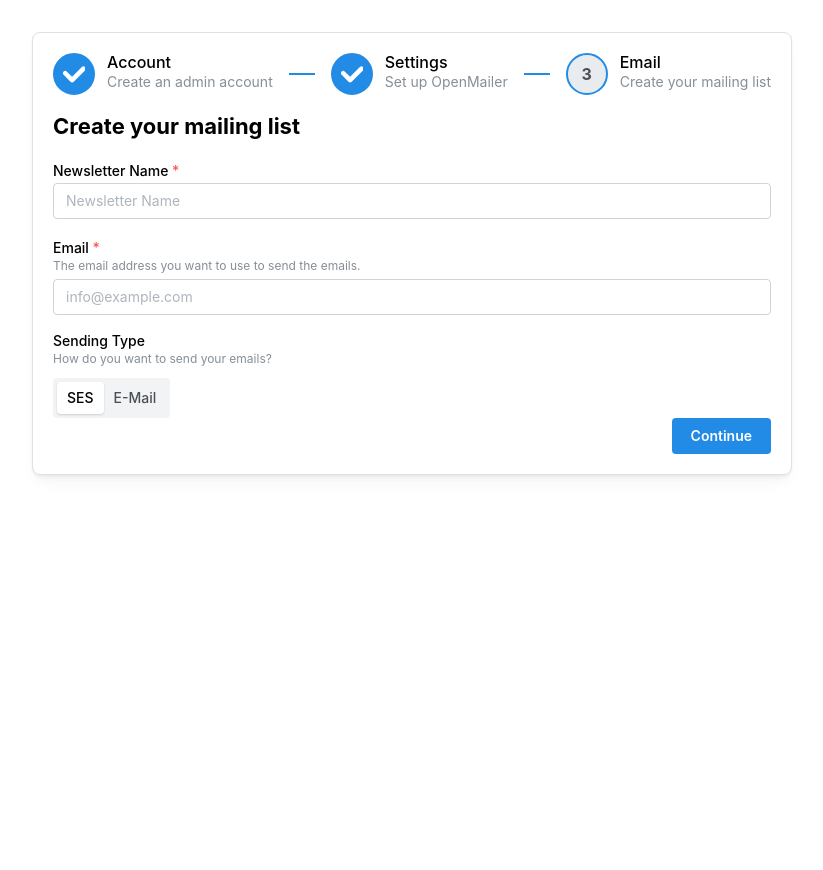
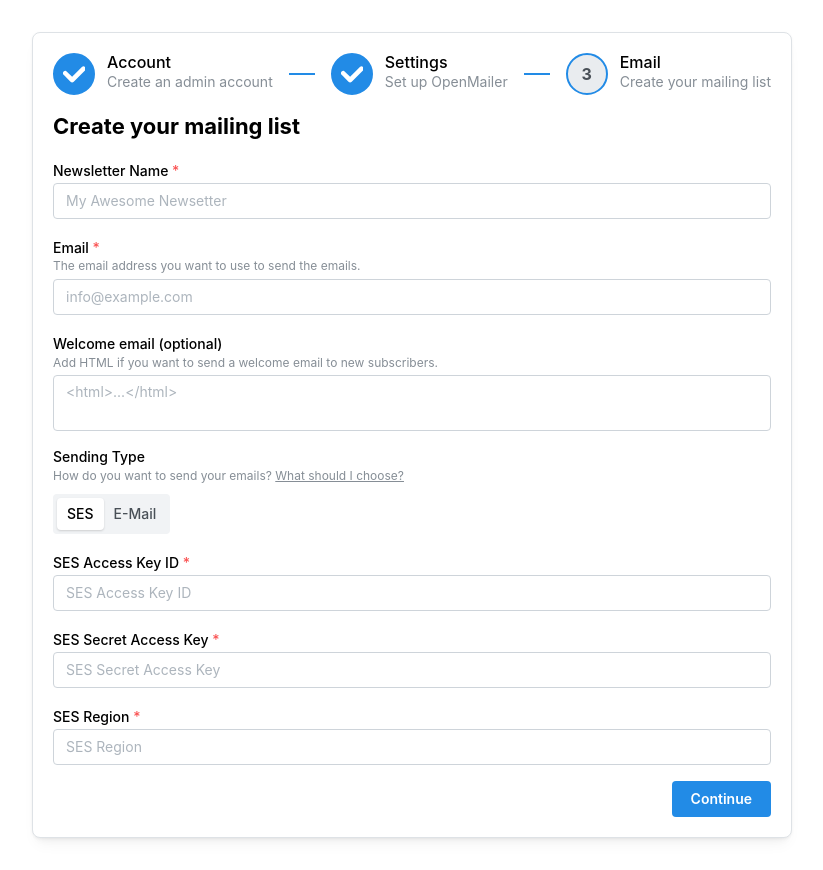
Before and after one commit to Vincenius/OpenMailer, a Next.js app: page /setup in a window 1280 px wide. Shown: the whole page, without its empty margins (228-1051 px from the left). Before the commit the page ends 800 px from the top, so only its background shows below. Built offline with nearby package versions, Linux system fonts and the light colour scheme; no server answers.

Commit message:
various updates on set up

```diff
--- a/lib/models/settings.ts
+++ b/lib/models/settings.ts
@@ -8,10 +8,9 @@ export interface Settings {
   api_key: string,
   database: string,
   sending_type: string, // 'email' or 'ses'
-  ses_user?: string,
-  ses_password?: string,
+  ses_key?: string,
+  ses_secret?: string,
   ses_region?: string,
-  email_user?: string,
   email_pass?: string,
   email_host?: string,
 }
@@ -41,7 +40,7 @@ export class SettingsDAO {
     return result;
   }
 
-  async create(user: Settings): Promise<void> {
-    await this.collection.insertOne(user);
+  async create(settings: Settings): Promise<void> {
+    await this.collection.insertOne(settings);
   }
 }
--- a/src/components/NewsletterSettings.tsx
+++ b/src/components/NewsletterSettings.tsx
@@ -1,9 +1,13 @@
 import React, { useState } from 'react'
-import { Box, Text, TextInput, Flex, Button, SegmentedControl } from '@mantine/core'
+import { Text, TextInput, Flex, Button, SegmentedControl, Popover, Textarea } from '@mantine/core'
+import useSWR from 'swr'
+import { updateFetch } from '../utils/updater'
+import fetcher from '../utils/fetcher'
 
 type Props = {
   loading: boolean,
   setLoading: (loading: boolean) => void,
+  database?: string,
 }
 
 const NewsetterSettings = (props: Props) => {
@@ -11,8 +15,20 @@ const NewsetterSettings = (props: Props) => {
   const [formValues, setFormValues] = useState<any>({})
   const [type, setType] = useState('ses')
 
-  const handleSubmit = (e: React.SyntheticEvent): void => {
+  const handleSubmit = async (e: React.SyntheticEvent) => {
     e.preventDefault();
+    setLoading(true)
+
+    let database = props.database
+    if (!database) {
+      const { message } = await updateFetch({ url: '/api/admin', method: 'PUT', body: { name: formValues.name } })
+      database = message
+    }
+
+    updateFetch({ url: '/api/settings', method: 'POST', body: { ...formValues, database } })
+      .finally(() => {
+        setLoading(false)
+      })
   }
 
   const handleChange = (target: EventTarget): void => {
@@ -26,7 +42,7 @@ const NewsetterSettings = (props: Props) => {
   return <form onSubmit={handleSubmit}>
     <TextInput
       label="Newsletter Name"
-      placeholder="Newsletter Name"
+      placeholder="My Awesome Newsetter"
       mb="md"
       name="name"
       onChange={(event) => handleChange(event.currentTarget)}
@@ -44,9 +60,34 @@ const NewsetterSettings = (props: Props) => {
       required
     />
 
+    <Textarea
+      label="Welcome email (optional)"
+      description="Add HTML if you want to send a welcome email to new subscribers."
+      placeholder="<html>...</html>"
+      mb="md"
+      name="welcome_email"
+      onChange={(event) => handleChange(event.currentTarget)}
+    />
+    {/* preview? */}
+
     <Text size="sm" fw={500}>Sending Type</Text>
-    <Text size="xs" mb="xs" c="dimmed">How do you want to send your emails?</Text>
-    {/* todo info icon box */}
+    <Text size="xs" mb="xs" c="dimmed">
+      How do you want to send your emails?&nbsp;
+
+      <Popover width={200} position="bottom" withArrow shadow="md">
+        <Popover.Target>
+          <u style={{ cursor: 'pointer' }}>What should I choose?</u>
+        </Popover.Target>
+        <Popover.Dropdown>
+          <Text size="xs">
+            Sending via your email accont is only recommended for small lists (up to ~100-200 subscribers).
+            Usually email providers limit or block bulk sending. Check your provider for more info.<br/>
+            It is recommended to set up <a href="https://aws.amazon.com/ses/" target="_blank" rel="noopener noreferrer" style={{ textDecoration: "underline" }}>AWS SES</a> instead.
+            This ensures that your emails are delivered to your subscribers.
+          </Text>
+        </Popover.Dropdown>
+      </Popover>
+    </Text>
     <SegmentedControl
       data={[
         { label: 'SES', value: 'ses' },
@@ -54,21 +95,58 @@ const NewsetterSettings = (props: Props) => {
       ]}
       value={type}
       onChange={setType}
+      mb="md"
     />
 
     { type === 'ses' && <>
-      {/* ses_user?: string,
-      ses_password?: string,
-      ses_region?: string, */}
+      <TextInput
+        label="SES Access Key ID"
+        placeholder="SES Access Key ID"
+        mb="md"
+        name="ses_key"
+        onChange={(event) => handleChange(event.currentTarget)}
+        required
+      />
+      <TextInput
+        label="SES Secret Access Key"
+        placeholder="SES Secret Access Key"
+        mb="md"
+        name="ses_secret"
+        type="password"
+        onChange={(event) => handleChange(event.currentTarget)}
+        required
+      />
+      <TextInput
+        label="SES Region"
+        placeholder="SES Region"
+        mb="md"
+        name="ses_region"
+        onChange={(event) => handleChange(event.currentTarget)}
+        required
+      />
     </> }
 
     { type === 'email' && <>
-      {/* email_user?: string,
-      email_pass?: string,
-      email_host?: string, */}
+      <TextInput
+        label="Email Password"
+        placeholder="Password of the email used above"
+        mb="md"
+        name="email_pass"
+        type="password"
+        onChange={(event) => handleChange(event.currentTarget)}
+        required
+      />
+      <TextInput
+        label="Email Host"
+        placeholder="smtp.example.com"
+        mb="md"
+        name="email_host"
+        onChange={(event) => handleChange(event.currentTarget)}
+        required
+      />
     </> }
 
-    {/* welcome email?? */}
+    {/* todo test connection */}
 
     <Flex justify="flex-end">
       <Button type="submit" loading={loading}>Continue</Button>
--- a/src/pages/_app.tsx
+++ b/src/pages/_app.tsx
@@ -1,9 +1,11 @@
 import '@/styles/globals.css'
 import '@mantine/core/styles.css';
 import '@mantine/dates/styles.css';
+import '@mantine/notifications/styles.css';
 
 import type { AppProps } from 'next/app'
 import { MantineProvider, createTheme } from '@mantine/core';
+import { Notifications } from '@mantine/notifications';
 import { SessionProvider } from "next-auth/react"
 
 const theme = createTheme({
@@ -13,7 +15,8 @@ const theme = createTheme({
 export default function App({ Component, pageProps: { session, ...pageProps } }: AppProps) {
   return <SessionProvider session={session}>
       <MantineProvider theme={theme}>
-      <Component {...pageProps} />
-    </MantineProvider>
+        <Notifications />
+        <Component {...pageProps} />
+      </MantineProvider>
   </SessionProvider>
 }
--- a/src/pages/api/admin.ts
+++ b/src/pages/api/admin.ts
@@ -1,12 +1,21 @@
 import type { NextApiResponse } from 'next'
+import { getServerSession } from "next-auth/next"
 import withMongoDB, { CustomRequest } from '../../../lib/db'
 import { AdminDAO } from '../../../lib/models/admin'
 import withAuth from '../../../lib/auth';
+import { authOptions } from "../api/auth/[...nextauth]"
+
+const getDBName = (inputString: string) => {
+  let modifiedString = inputString.toLowerCase();
+  modifiedString = modifiedString.replace(/[^\w\s]/g, ''); // Remove special characters
+  modifiedString = modifiedString.replace(/\s+/g, '-'); // Replace spaces with "-"
+  return modifiedString;
+}
 
 type Result = {
   message: string,
 } | {
-  exists: boolean,
+  initialized: boolean,
 }
 
 const updateSettings = async (req: CustomRequest, res: NextApiResponse<Result>) => {
@@ -28,6 +37,30 @@ const updateSettings = async (req: CustomRequest, res: NextApiResponse<Result>)
   res.status(200).json({ message: 'success' })
 }
 
+const addNewsletter = async (req: CustomRequest, res: NextApiResponse<Result>) => {
+  const adminDAO = new AdminDAO(req.db);
+  const settings = await adminDAO.getSettings();
+
+  let dbName = getDBName(req.body.name);
+  let i = 1
+  while (settings.newsletters.find((n) => n.database === dbName)) {
+    i++;
+    dbName = `${getDBName(req.body.name)}-${i}`
+  }
+
+  await adminDAO.updateSettings({ _id: settings._id }, {
+    newsletters: [
+      ...settings.newsletters,
+      {
+        name: req.body.name,
+        database: dbName,
+      }
+    ],
+  })
+
+  res.status(200).json({ message: dbName })
+}
+
 async function handler(
   req: CustomRequest,
   res: NextApiResponse<Result>
@@ -35,11 +68,18 @@ async function handler(
   if (req.method === 'GET') {
     const adminDAO = new AdminDAO(req.db);
     const settings = await adminDAO.getSettings();
+    const session = await getServerSession(req, res, authOptions)
 
-    res.status(200).json({ exists: !!(settings && settings.initialized) })
+    if (session) {
+      res.status(200).json(settings || { initialized: false })
+    } else {
+      res.status(200).json({ initialized: !!(settings && settings.initialized) })
+    }
   } else if (req.method === 'POST') {
     await withAuth(req, res, updateSettings)
-  } else {
+  } else if (req.method ==='PUT') {
+    await withAuth(req, res, addNewsletter)
+  } {
     res.status(405).json({ message: 'Method not allowed' })
   }
 }
--- a/src/pages/api/settings.ts
+++ b/src/pages/api/settings.ts
@@ -7,21 +7,32 @@ type Result = {
   message: string,
 }
 
+const addDatabase = async (req: CustomRequest, res: NextApiResponse<Result>) => {
+  const { welcome_email, ...settings } = req.body;
+  const settingsDAO = new SettingsDAO(req.db);
+
+  await settingsDAO.create(settings)
+
+  res.status(200).json({ message:'success' })
+}
+
 // rename settings
 async function handler(
   req: CustomRequest,
   res: NextApiResponse<Result | Settings[]>
 ) {
   if (req.method === 'GET') {
-    const settingsDAO = new SettingsDAO(req.db);
-    const result = await settingsDAO.getAll({});
+    // const settingsDAO = new SettingsDAO(req.db);
+    // const result = await settingsDAO.getAll({});
 
-    res.status(200).json(result)
+    // res.status(200).json(result)
   } else if (req.method === 'POST') {
-    // todo
+    const { database } = req.body;
+
+    await withMongoDB(addDatabase, database)(req, res)
   } else {
     res.status(405).json({ message: 'Method not allowed' })
   }
 }
 
-export default withMongoDB(handler);
+export default handler;
--- a/src/pages/index.tsx
+++ b/src/pages/index.tsx
@@ -6,13 +6,13 @@ import { LoadingOverlay } from '@mantine/core'
 import fetcher from '../utils/fetcher'
 
 export default function Home() {
-  const { data: { exists } = {}, error, isLoading } = useSWR('/api/admin', fetcher)
+  const { data: { initialized } = {}, error, isLoading } = useSWR('/api/admin', fetcher)
   const { data: session } = useSession()
   const router = useRouter()
 
   useEffect(() => {
     if (session !== undefined && !isLoading) {
-      const path = exists
+      const path = initialized
         ? session !== null
           ? '/api/auth/signin'
           : '/app'
@@ -20,7 +20,7 @@ export default function Home() {
 
       router.push(path)
     }
-  }, [session, router, isLoading, exists])
+  }, [session, router, isLoading, initialized])
 
   return <LoadingOverlay visible={true} zIndex={1000} overlayProps={{ radius: "sm", blur: 2 }} />
 }
--- a/src/pages/setup.tsx
+++ b/src/pages/setup.tsx
@@ -18,6 +18,7 @@ export default function Setup() {
       setFormValues({
         base_url: window.location.origin,
         cors_origin: '*',
+        newsletters: [],
       })
     }
     // todo redirect if not logged in but account exists?
--- /dev/null
+++ b/src/utils/updater.ts
@@ -0,0 +1,26 @@
+import { notifications } from '@mantine/notifications';
+
+type Props = {
+  url: string;
+  method: string;
+  body: Object;
+}
+
+export const updateFetch = ({ url, method, body }: Props) => fetch(url, {
+  method,
+  headers: {
+    'Content-Type': 'application/json',
+  },
+  body: JSON.stringify(body),
+}).then((response) => {
+  if (!response.ok) {
+    throw new Error(`HTTP error! status: ${response.status}`);
+  }
+  return response.json(); // Assuming you expect a JSON response
+}).catch((err) => {
+  notifications.show({
+    color: 'red',
+    title: 'Error',
+    message: 'Something went wrong...',
+  })
+})
```
Also changed, not shown: lib/models/admin.ts (+8 -1 lines), package.json (+4 -3 lines), 2 other files (tests, documents, lock files or other folders).
